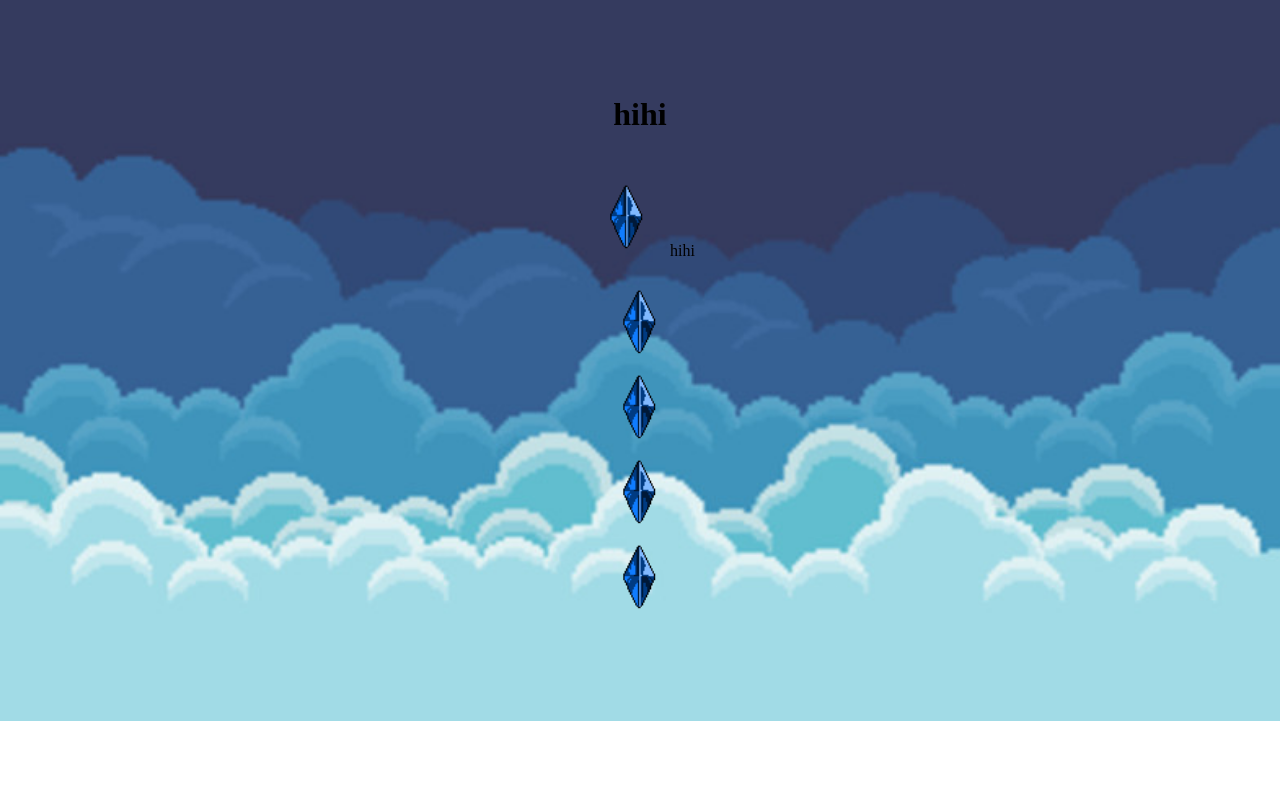
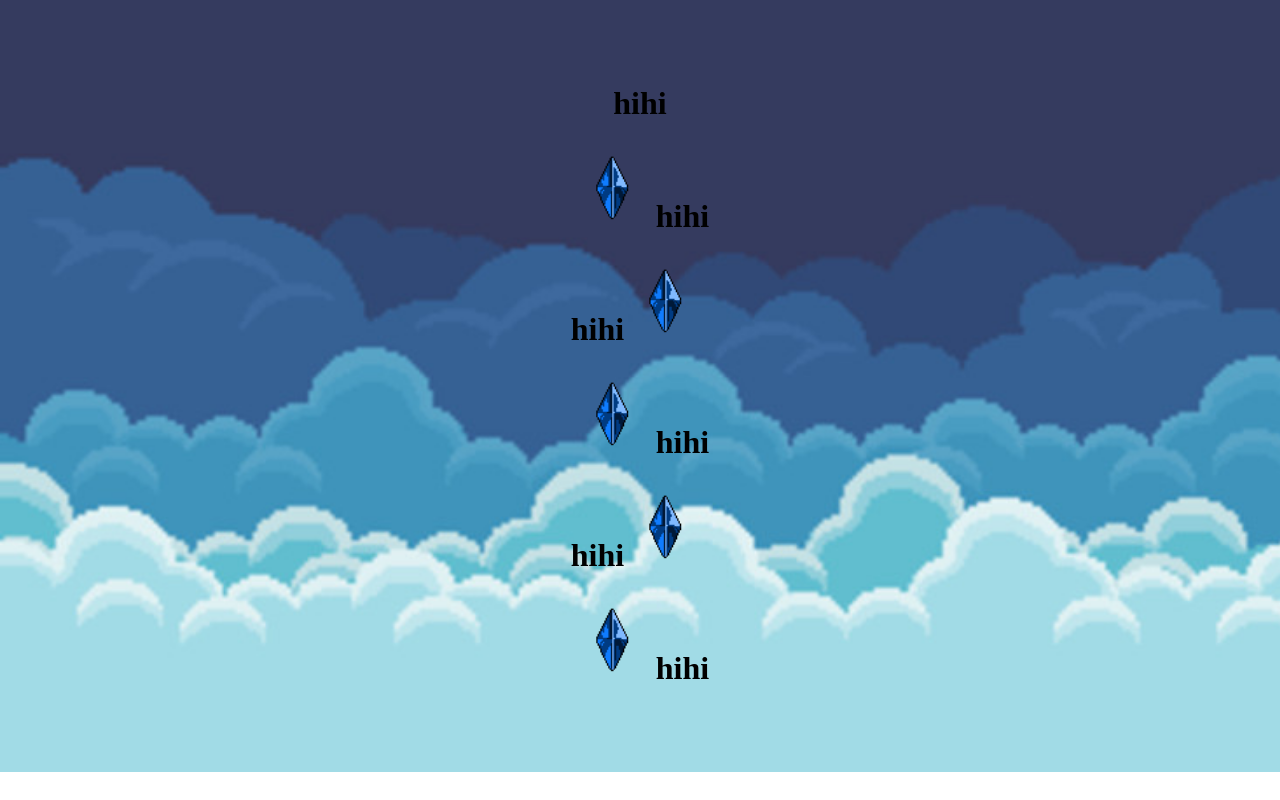
Before and after one commit to vrigue/firegirl_and_waterboy, a website: page level_list.html in a window 1280 px wide. Drawn offline with Linux system fonts and the light colour scheme.

Commit message:
ahhhhhhhh

```diff
--- a/level_list.html
+++ b/level_list.html
@@ -12,10 +12,10 @@
     <!-- <a onclick="window.location.href= 'level1.html';">
         <img src="/pictures/diamond.png" id="one">
     </a> -->
-    <p><img src="/pictures/blue_crystal.png" onclick="window.location.href= 'level1.html';">hihi</p>
-    <img src="/pictures/blue_crystal.png" onclick="window.location.href= 'level2.html';">
-    <img src="/pictures/blue_crystal.png" onclick="window.location.href= 'level3.html';">
-    <img src="/pictures/blue_crystal.png" onclick="window.location.href= 'level4.html';">
-    <img src="/pictures/blue_crystal.png" onclick="window.location.href= 'level5.html';">
+    <h1><img src="/pictures/blue_crystal.png" onclick="window.location.href= 'level1.html';">hihi</h1>
+    <h1>hihi<img src="/pictures/blue_crystal.png" onclick="window.location.href= 'level2.html';"></h1>
+    <h1><img src="/pictures/blue_crystal.png" onclick="window.location.href= 'level3.html';">hihi</h1>
+    <h1>hihi<img src="/pictures/blue_crystal.png" onclick="window.location.href= 'level4.html';"></h1>
+    <h1><img src="/pictures/blue_crystal.png" onclick="window.location.href= 'level5.html';">hihi</h1>
 </body>
 </html>
--- a/styles/level_list.css
+++ b/styles/level_list.css
@@ -1,3 +1,8 @@
+h1 {
+    text-align: center;
+    margin: 10px 0;
+}
+
 body {
     font-size:16px;
     margin: 75px;
```
